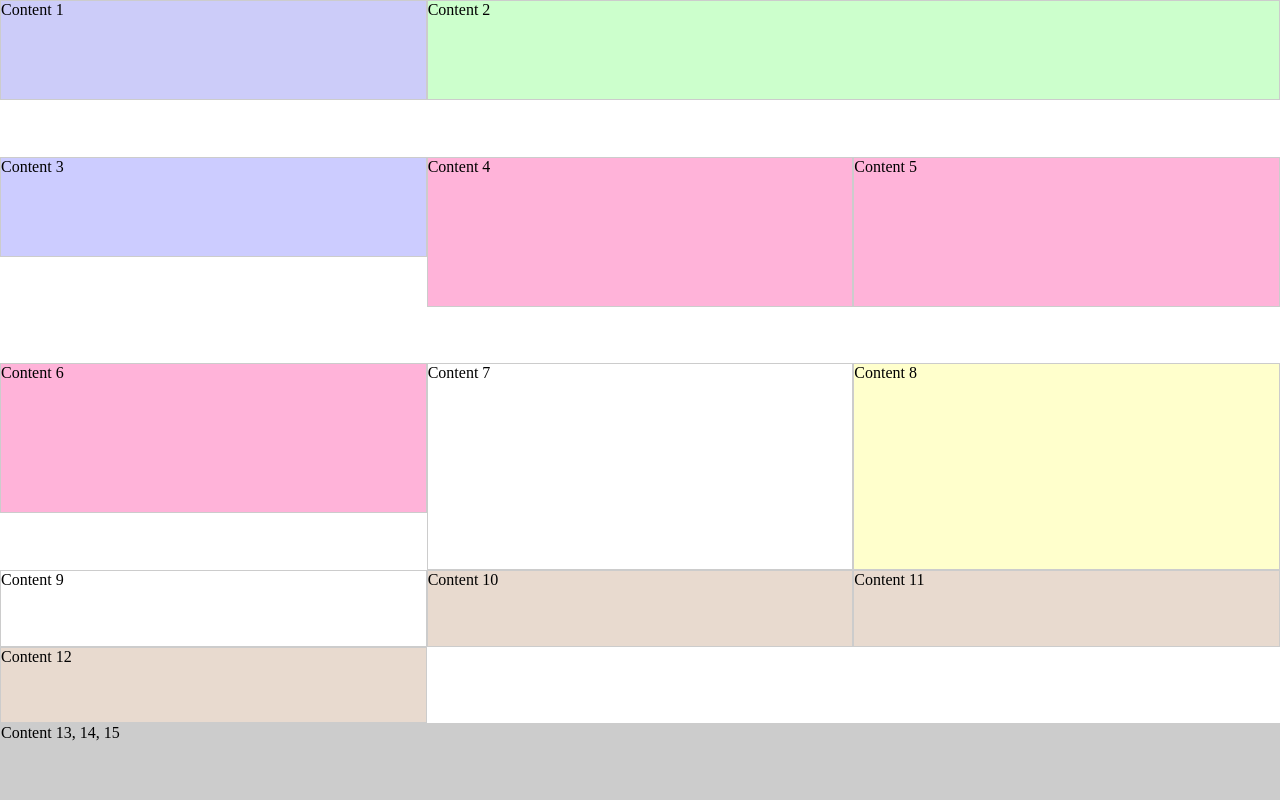
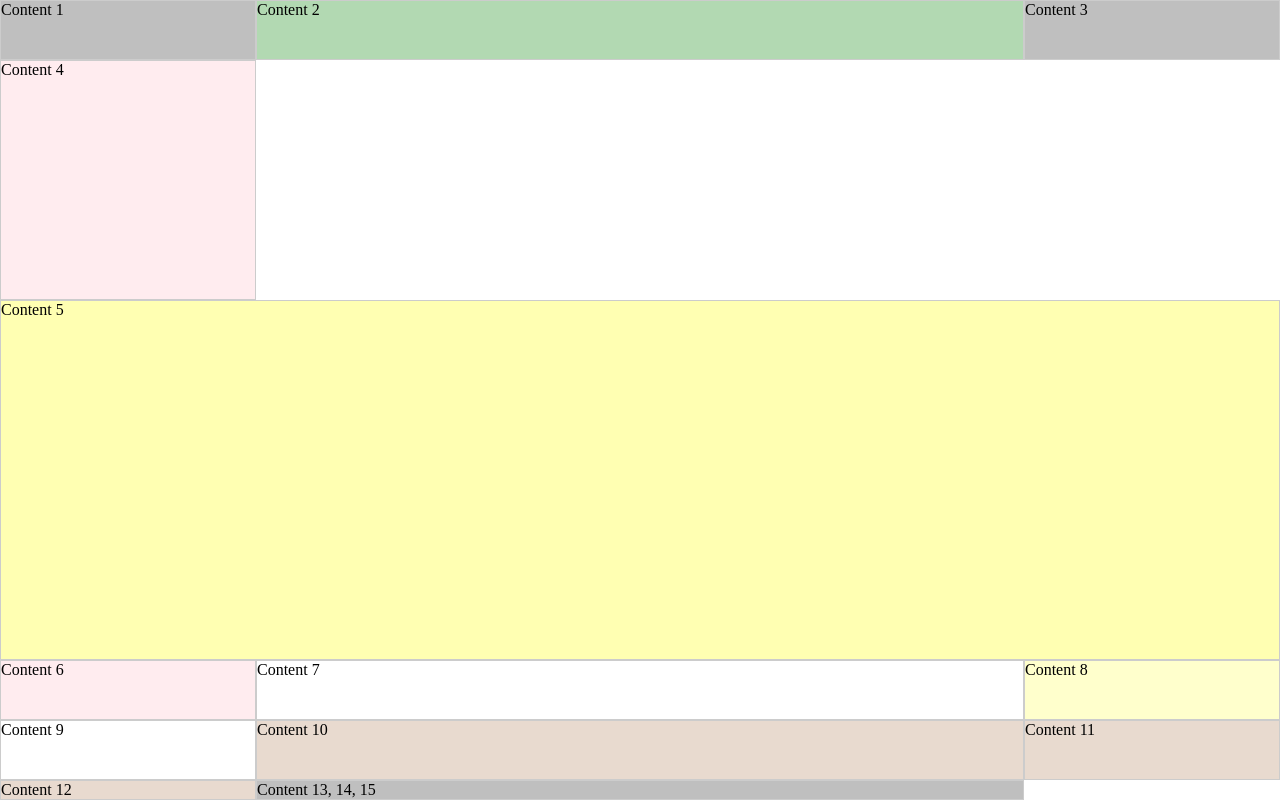
Before and after one commit to justinbclose/se1400, a plain HTML site: page milestone4/index.html in a window 1280 px wide. Drawn offline with Linux system fonts and the light colour scheme.

Commit message:
Update style.css

```diff
--- a/milestone4/style.css
+++ b/milestone4/style.css
@@ -9,48 +9,58 @@ body {
 
 main {
   display: grid;
-  grid-template-columns: repeat(3, 1fr);
-  grid-template-rows: repeat(2, auto);
-  gap: 0px; /* Adjust the gap between items as needed */
-  width: 100%;
+  grid-template-columns: 1fr 3fr 1fr;
+  grid-template-rows: 0.5fr 2fr 3fr 0.5fr 0.5fr;
+  gap: 0px;
+  width: 100vw;
   height: 100vh;
 }
 
 .grid-item {
   border: 1px solid #ccc;
-  padding: 0px; /* Optional: Add padding if needed */
-  box-sizing: border-box; /* Ensures padding and border are included in the width/height */
+  box-sizing: border-box;
 }
 
+/* Define specific row heights and background colors */
 .grid-item:nth-child(1),
-.grid-item:nth-child(2),
-.grid-item:nth-child(3) {
-  height: 100px; /* Adjust the height as needed */
+.grid-item:nth-child(3),
+.grid-item:nth-child(13),
+.grid-item:nth-child(15) {
+  background-color: rgba(128, 128, 128, 0.5);
+}
+
+.grid-item:nth-child(2) {
+  background-color: rgba(0, 128, 0, 0.3);
+  grid-column: span 1;
 }
 
 .grid-item:nth-child(4),
-.grid-item:nth-child(5),
 .grid-item:nth-child(6) {
-  height: 150px; /* Adjust the height as needed */
+  background-color: rgba(255, 192, 203, 0.3);
+  grid-column: span 1;
 }
 
-.grid-item:nth-child(1) { background-color: rgba(0, 0, 225, 0.2); }
-.grid-item:nth-child(2) {
-  grid-column: span 2; /* Make grid item 2 span two columns */
-  background-color: rgba(0, 255, 0, 0.2); /* Keep the existing background color */
-  height: 100px; /* Keep the existing height */
+.grid-item:nth-child(5) {
+  background-color: rgba(255, 255, 0, 0.3);
+  grid-column: span 3;
 }
-.grid-item:nth-child(3) { background-color: rgba(0, 0, 255, 0.2); }
-.grid-item:nth-child(4) { background-color: rgba(255, 105, 180, 0.5); }
-.grid-item:nth-child(5) { background-color: rgba(255, 105, 180, 0.5); }
-.grid-item:nth-child(6) { background-color: rgba(255, 105, 180, 0.5); }
-.grid-item:nth-child(7) { background-color: rgba(255, 255, 255, 0.2); }
-.grid-item:nth-child(8) { background-color: rgba(255, 255, 0, 0.2); }
-.grid-item:nth-child(9) { background-color: rgba(255, 255, 255, 0.2); }
-.grid-item:nth-child(10) { background-color: rgba(139, 69, 19, 0.2); }
-.grid-item:nth-child(11) { background-color: rgba(139, 69, 19, 0.2); }
-.grid-item:nth-child(12) { background-color: rgba(139, 69, 19, 0.2); }
-.grid-item:nth-child(13) {
-  background-color: rgba(0, 0, 0, 0.2);
-  grid-column: span 3; /* Make the 13th item span the whole width */
+
+.grid-item:nth-child(7),
+.grid-item:nth-child(9) {
+  background-color: rgba(255, 255, 255, 0.2);
 }
+
+.grid-item:nth-child(8) {
+  background-color: rgba(255, 255, 0, 0.2);
+}
+
+.grid-item:nth-child(10),
+.grid-item:nth-child(11),
+.grid-item:nth-child(12) {
+  background-color: rgba(139, 69, 19, 0.2);
+}
+
+.grid-item:nth-child(14) {
+  background-color: rgba(255, 192, 203, 0.3);
+  grid-column: span 3;
+}
```
